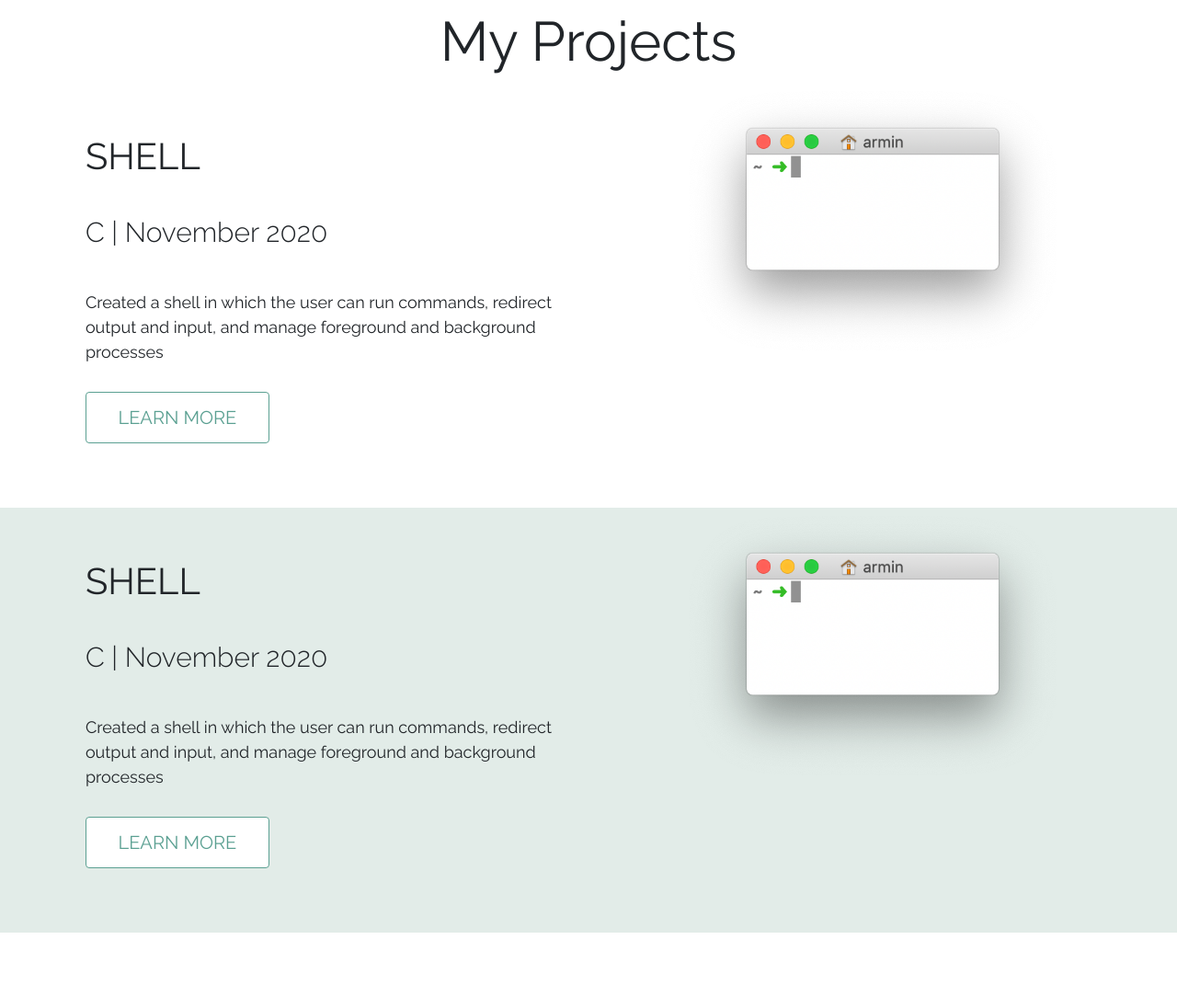
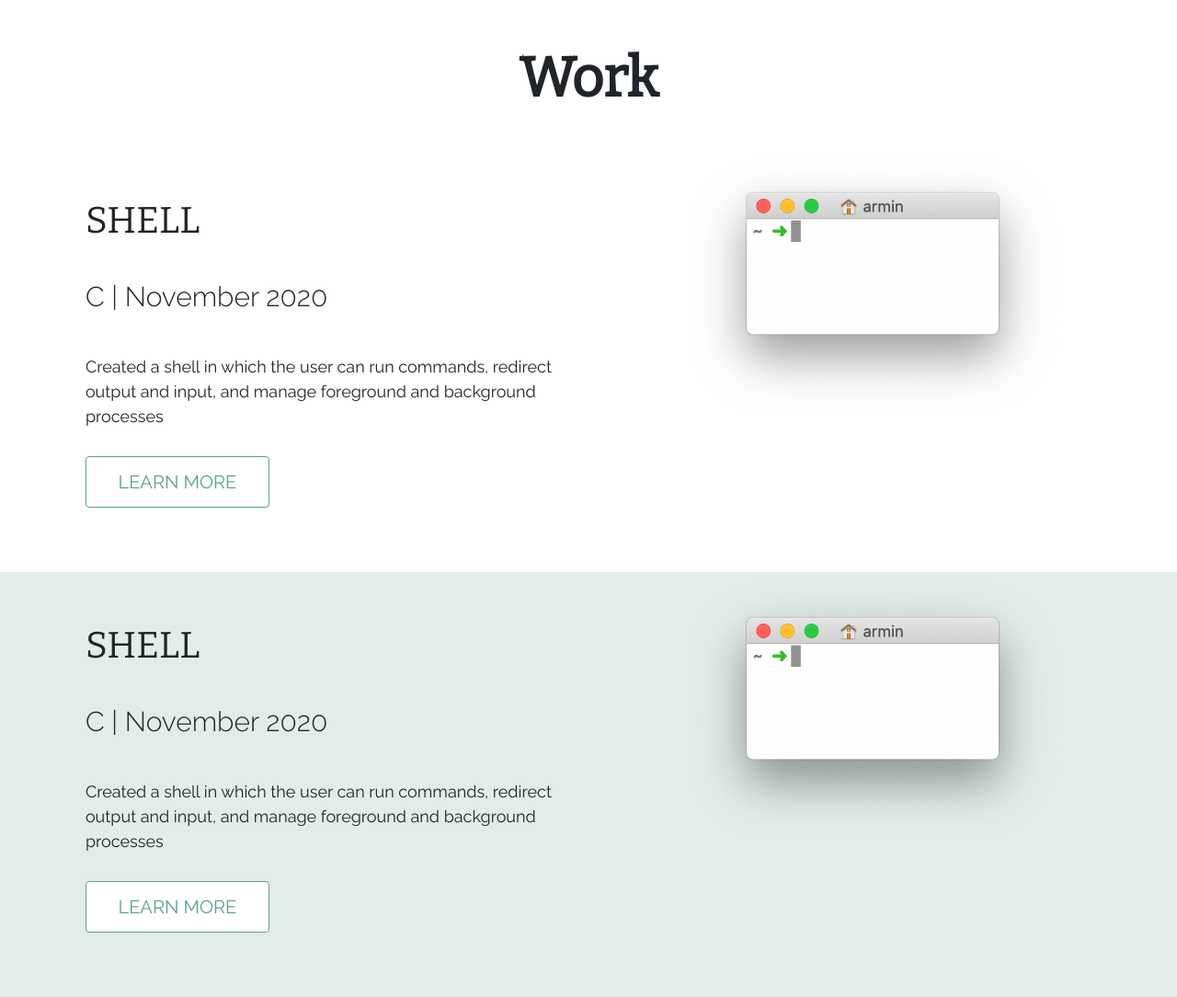
Before and after one commit to anika-ahluwalia/portfolio2020, a PHP site: page /work.html in a window 1280 px wide. Shown: the part 77-1161 px from the top of the page at 92% size. Before the commit the page ends 1091 px from the top, so only its background shows below. Run offline with PHP 8.4, Linux system fonts and the light colour scheme.

Commit message:
font changes

```diff
--- a/about.html
+++ b/about.html
@@ -4,7 +4,7 @@
   <head>
     <title>About Anika</title>
     <link rel="preconnect" href="https://fonts.gstatic.com">
-    <link href="https://fonts.googleapis.com/css2?family=Raleway:wght@300&display=swap" rel="stylesheet">
+    <link href="https://fonts.googleapis.com/css2?family=Bitter&family=Raleway:wght@300&display=swap" rel="stylesheet">
     <link rel="stylesheet" href="index.css">
     <link rel="stylesheet" href="bootstrap.css">
     <meta content="width=device-width, initial-scale=1" name="viewport" />
--- a/ayana-design.html
+++ b/ayana-design.html
@@ -4,7 +4,7 @@
   <head>
     <title>Ayana Design</title>
     <link rel="preconnect" href="https://fonts.gstatic.com">
-    <link href="https://fonts.googleapis.com/css2?family=Raleway:wght@300&display=swap" rel="stylesheet">
+    <link href="https://fonts.googleapis.com/css2?family=Bitter&family=Raleway:wght@300&display=swap" rel="stylesheet">
     <link rel="stylesheet" href="index.css">
     <link rel="stylesheet" href="bootstrap.css">
     <meta content="width=device-width, initial-scale=1" name="viewport" />
--- a/home.html
+++ b/home.html
@@ -4,7 +4,7 @@
   <head>
     <title>Anika Ahluwalia</title>
     <link rel="preconnect" href="https://fonts.gstatic.com">
-    <link href="https://fonts.googleapis.com/css2?family=Raleway:wght@300&display=swap" rel="stylesheet">
+    <link href="https://fonts.googleapis.com/css2?family=Bitter&family=Raleway:wght@300&display=swap" rel="stylesheet">
     <link rel="stylesheet" href="index.css">
     <link rel="stylesheet" href="bootstrap.css">
     <meta content="width=device-width, initial-scale=1" name="viewport" />
--- a/index.css
+++ b/index.css
@@ -114,13 +114,15 @@
   }
 
   .work-header{
-    font-family: 'Raleway', sans-serif;
-    font-weight: 500;
+    font-family: 'Bitter', serif;
+    font-weight: 700;
     font-size: 60px;
+    margin-top: 40px;
+    margin-bottom: 30px;
   }
 
   .medium-header{
-    font-family: 'Raleway', sans-serif;
+    font-family: 'Bitter', serif;
     font-weight: 450;
     font-size: 40px;
     margin-bottom: 30px;
@@ -264,4 +266,5 @@
     background-color: #5BA092;
     border-radius: 4px;
     font-size: 20px;
+    font-weight: 100px;
   }
--- a/work.html
+++ b/work.html
@@ -4,7 +4,7 @@
   <head>
     <title>Anika's Work</title>
     <link rel="preconnect" href="https://fonts.gstatic.com">
-    <link href="https://fonts.googleapis.com/css2?family=Raleway:wght@300&display=swap" rel="stylesheet">
+    <link href="https://fonts.googleapis.com/css2?family=Bitter&family=Raleway:wght@300&display=swap" rel="stylesheet">
     <link rel="stylesheet" href="index.css">
     <link rel="stylesheet" href="bootstrap.css">
     <meta content="width=device-width, initial-scale=1" name="viewport" />
@@ -25,7 +25,7 @@
     </nav>
 
     <div class="row">
-        <div class="work-header text-align-center"> My Projects </div>
+        <div class="work-header text-align-center"> Work </div>
 
         <div class="project">
             <div class="row">
```
